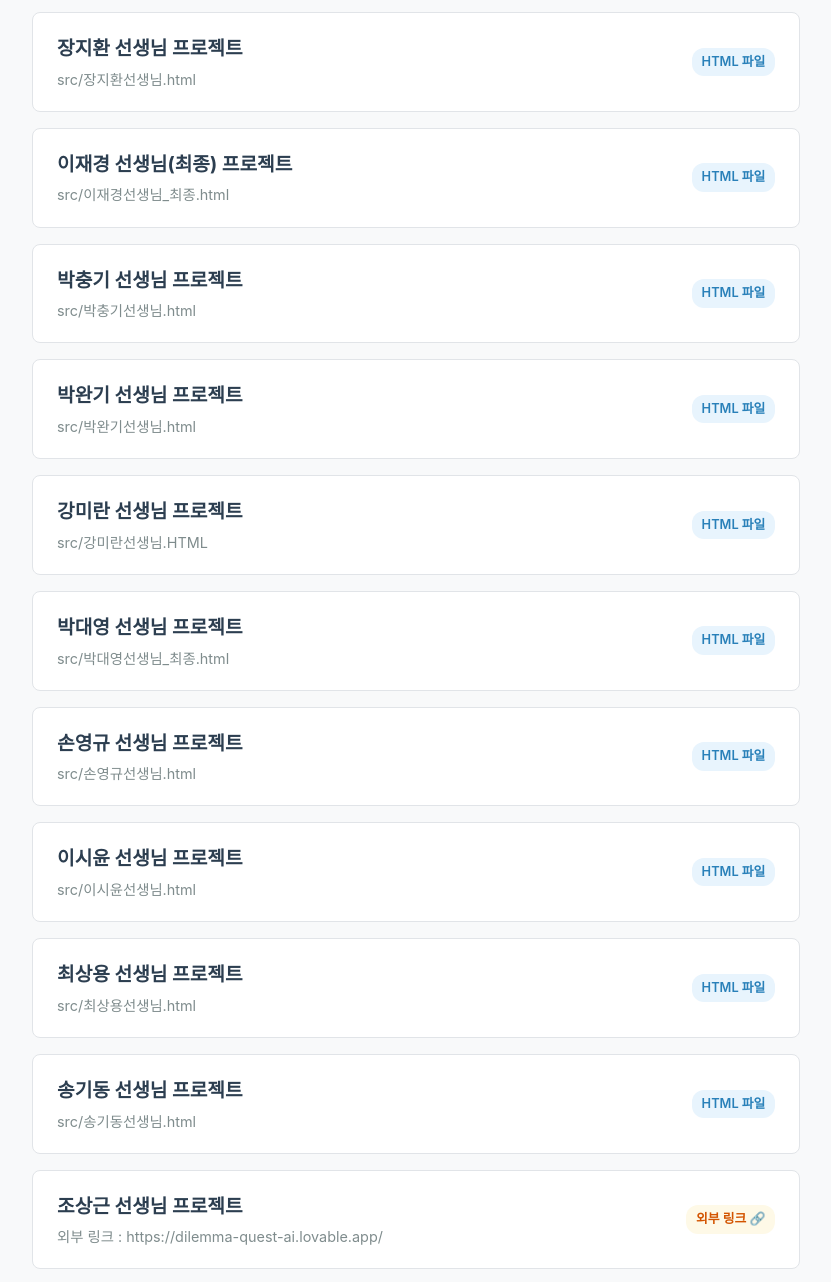
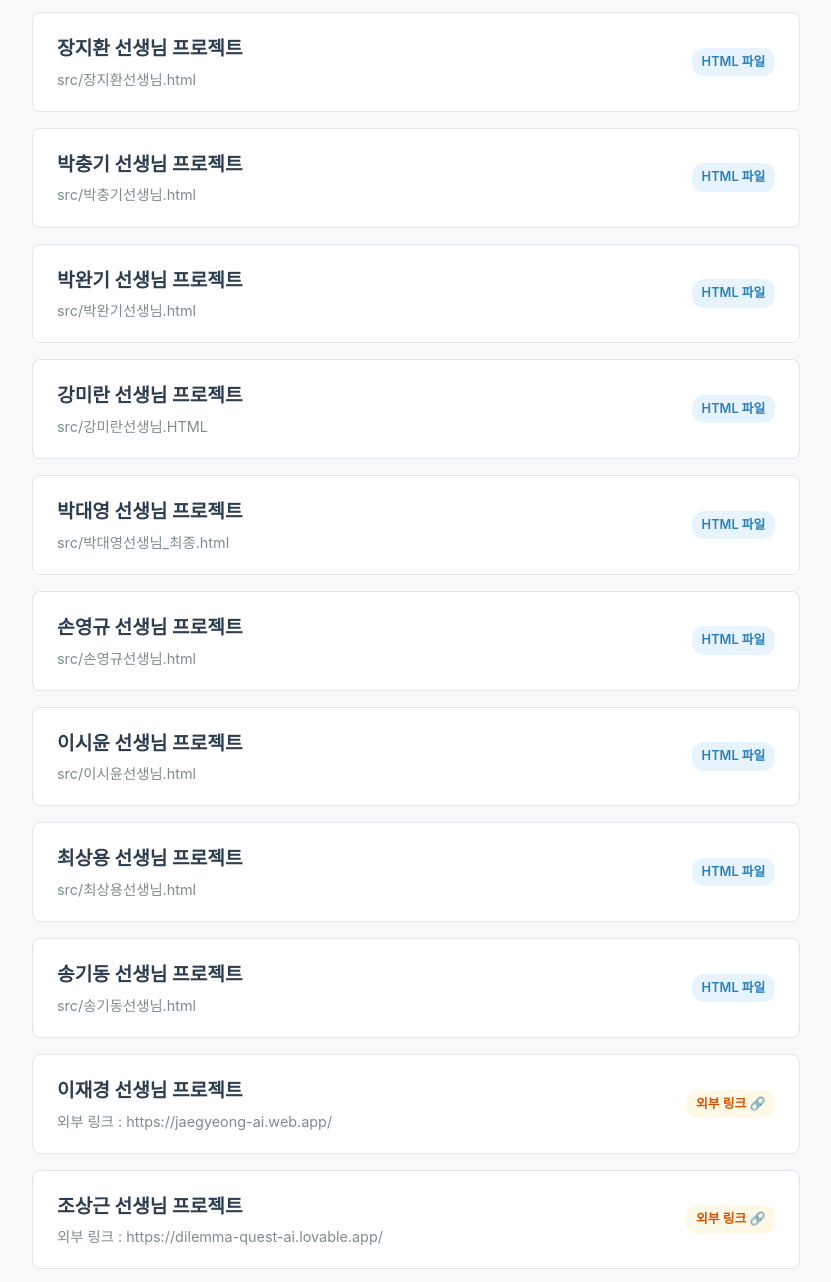
Before and after one commit to GoHakNeung/AI_digital_ethics, a plain HTML site: page 과제.html in a window 1280 px wide. Shown: the part 440-1722 px from the top of the page, without its empty margins (224-1055 px from the left). Drawn offline with Linux system fonts and the light colour scheme.

Commit message:
Update 과제.html

```diff
--- a/과제.html
+++ b/과제.html
@@ -148,15 +148,6 @@
                 <span class="badge badge-file">HTML 파일</span>
             </a>
 
-            <!-- 프로젝트 3 -->
-            <a href="src/이재경선생님_최종.html" class="card">
-                <div class="card-info">
-                    <h3>이재경 선생님(최종) 프로젝트</h3>
-                    <p>src/이재경선생님_최종.html</p>
-                </div>
-                <span class="badge badge-file">HTML 파일</span>
-            </a>
-
             <!-- 프로젝트 4 -->
             <a href="src/박충기선생님.html" class="card">
                 <div class="card-info">
@@ -229,6 +220,15 @@
                 <span class="badge badge-file">HTML 파일</span>
             </a>
 
+            <!-- 프로젝트 3 (외부) -->
+            <a href="https://jaegyeong-ai.web.app" target="_blank" class="card">
+                <div class="card-info">
+                    <h3>이재경 선생님 프로젝트</h3>
+                    <p>외부 링크 : https://jaegyeong-ai.web.app/</p>
+                </div>
+                <span class="badge badge-link">외부 링크 🔗</span>
+            </a>
+
             <!-- 프로젝트 12 (외부) -->
             <a href="https://dilemma-quest-ai.lovable.app" target="_blank" class="card">
                 <div class="card-info">
```
